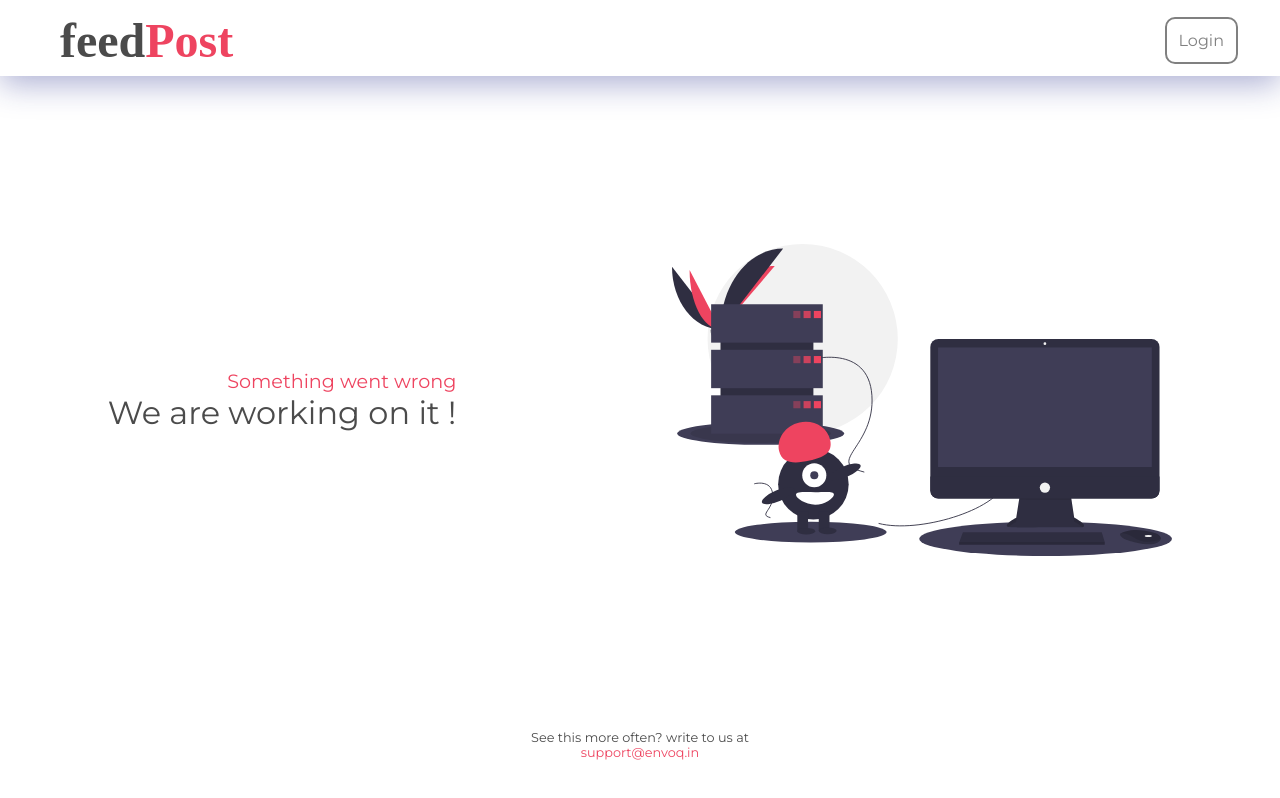
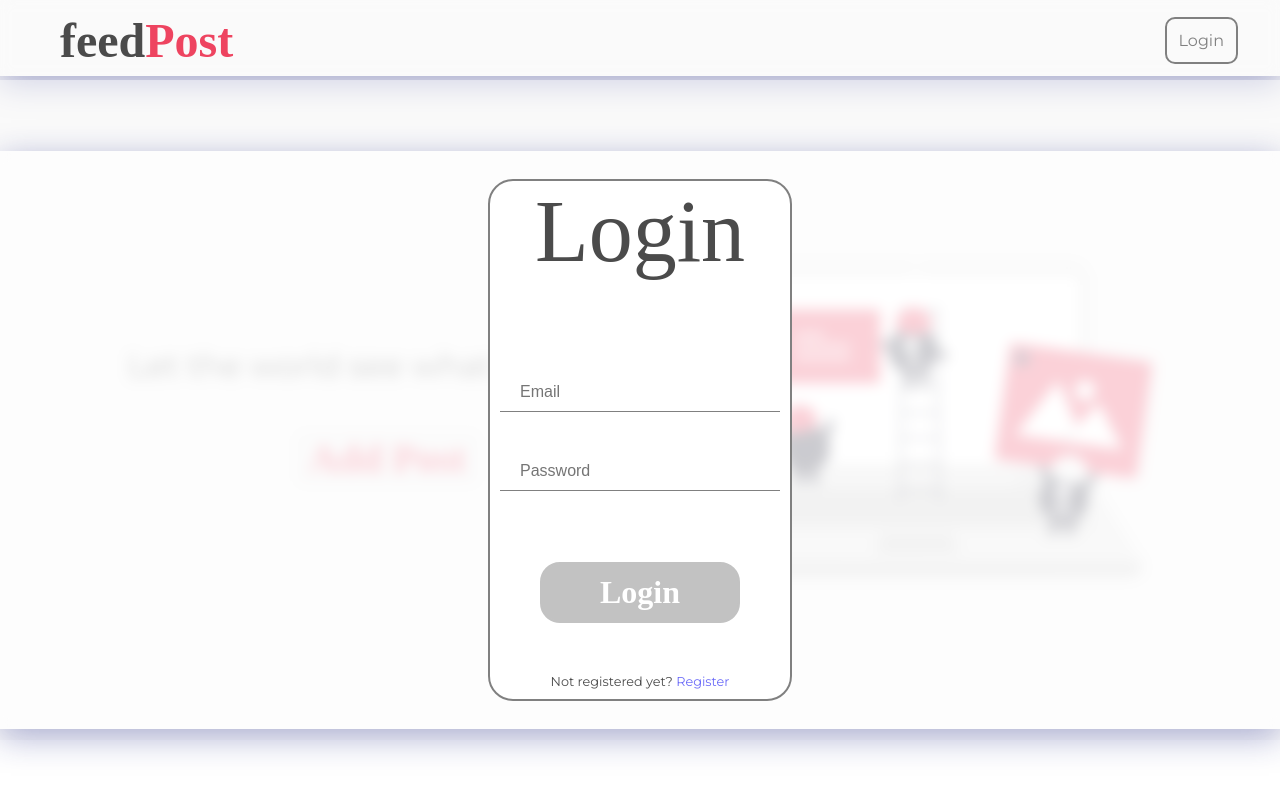
Before and after one commit to rvfreelance/feedpost, a React (Create React App) app: page / in a window 1280 px wide. Both pictures are taken after a click on the item "Login". Built offline with nearby package versions, Linux system fonts and the light colour scheme; a web font is replaced by a local one.

Commit message:
testing error boundary

```diff
--- a/src/App.js
+++ b/src/App.js
@@ -22,6 +22,7 @@ function App() {
   const [ img, setImg ] = useState(null);
   const [ posts, setPosts ] = useState([]);
   const [ refreshPosts, setRefreshPosts ] = useState(false);
+  const [ error, setError ] = useState(false);
 
   const { width } = WindowDimension();
 
@@ -78,10 +79,12 @@ function App() {
         setLoginStatus={setLoginStatus}
         setLoginPop={setLoginPop}
         setPosts={setPosts}
+        error={error}
       />
 
       <ErrorBoundary
         width={width}
+        setError={setError}
       >
         {
           loginPop || (!loginStatus && addFeed)?
--- a/src/component/ErrorBoundary/ErrorBoundary.js
+++ b/src/component/ErrorBoundary/ErrorBoundary.js
@@ -15,11 +15,12 @@ class ErrorBoundary extends React.Component {
     }
 
     componentDidCatch =() =>{
+        this.props.setError(true);
         this.setState({ status: true })
     }
 
     render(){
-        if(!this.state.status){
+        if(this.state.status){
             return(
                 <div className='error-boundary'>
                     <div className='error-text'>
--- a/src/component/Header/Header.js
+++ b/src/component/Header/Header.js
@@ -65,7 +65,7 @@ const Header =(props)=>{
                 {/* <div onClick={()=>setDropdown(!dropdown)}>
                     <img id='header-menu' className={`pointer ${dropdown? 'down':'up'}`} src={Menu} alt={'menu'} width='30px'/>
                 </div> */}
-                <ul className='header-nav'>
+                <ul className={`header-nav ${props.error? 'hidden':''}`}>
                     {/* <li className='pm-12 pointer bottom-bar' onClick={()=>{props.onRouteChange('home'); setDropdown(!dropdown)}}>
                         Home
                     </li> */}
--- a/src/component/Login/Login.js
+++ b/src/component/Login/Login.js
@@ -31,7 +31,7 @@ class Login extends React.Component{
     handleSignIn =() =>{
         const { email, password } = this.state;
 
-        auth.signInWithEmailAndPassword(email, password)
+        auth.signInWithEmailAndPasswor(email, password)
             .then(data=>{
                 this.setState({uid: data.user.uid}, ()=>{
                     firestore.doc(`/feeders/${this.state.uid}`).get()
```
Also changed, not shown: 1 other file (tests, documents, lock files or other folders).
